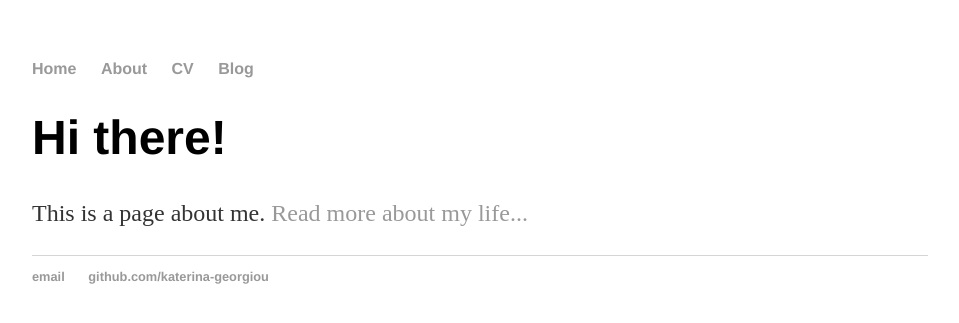
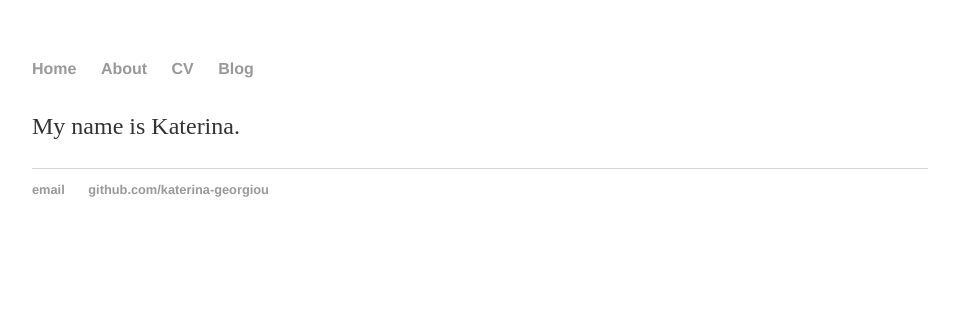
Before and after one commit to katerina-georgiou/katerina-georgiou.github.io, a Jekyll site: the page built from about/index.html, in a window 1280 px wide. Shown: the top 323 px of the page, without its empty margins (160-1119 px from the left). Built offline with Jekyll 4.4.1, drawn with Linux system fonts in a browser that asks for light colours.

Commit message:
Update index.html
Edit about page info

```diff
--- a/about/index.html
+++ b/about/index.html
@@ -3,6 +3,6 @@ layout: default
 title: Katerina Georgiou
 ---
 <div class="blurb">
-	<h1>Hi there!</h1>
-	<p>This is a page about me. <a href="/about">Read more about my life...</a></p>
+	<h1> </h1>
+	<p>My name is Katerina.</p>
 </div><!-- /.blurb -->
```
